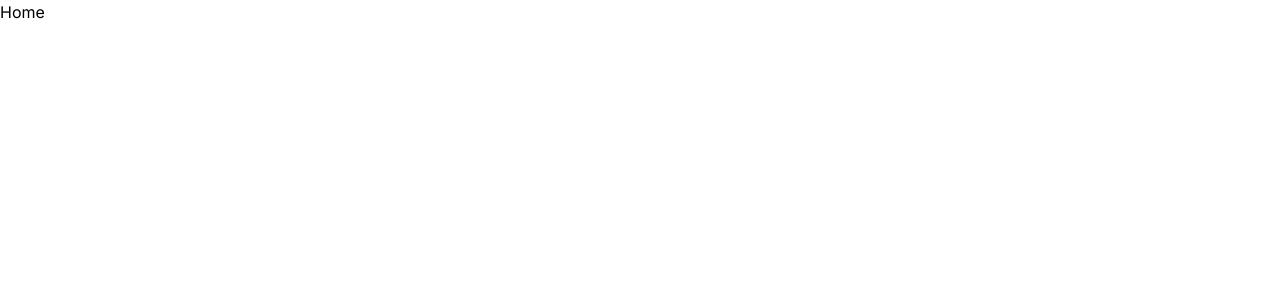
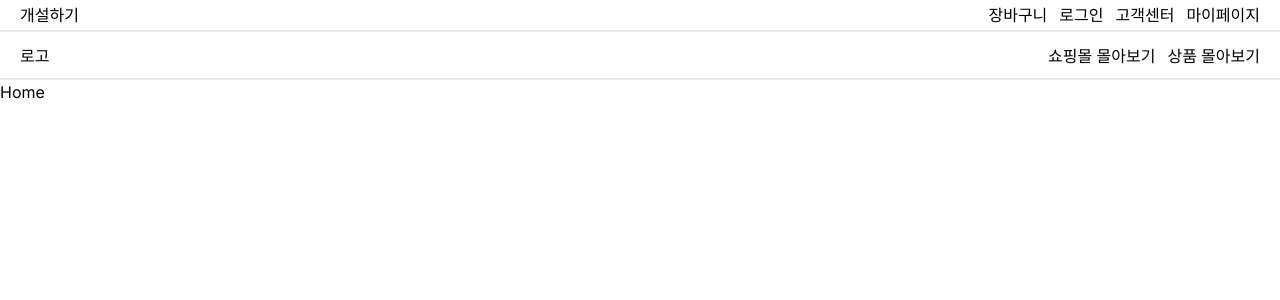
Before and after one commit to amh6281/Template-Shop, a Next.js app: page / in a window 1280 px wide. Shown: the top 300 px of the page. Built offline with nearby package versions, Linux system fonts and the light colour scheme.

Commit message:
Feat: Navbar 추가

```diff
--- a/app/layout.tsx
+++ b/app/layout.tsx
@@ -1,6 +1,7 @@
 import type { Metadata } from "next";
 import { Inter } from "next/font/google";
 import "./globals.css";
+import Navbar from "@/components/Navbar";
 
 const inter = Inter({ subsets: ["latin"] });
 
@@ -16,7 +17,10 @@ export default function RootLayout({
 }>) {
   return (
     <html lang="en">
-      <body className={inter.className}>{children}</body>
+      <body className={inter.className}>
+        <Navbar />
+        {children}
+      </body>
     </html>
   );
 }
--- /dev/null
+++ b/components/Navbar.tsx
@@ -0,0 +1,24 @@
+const Navbar = () => {
+  return (
+    <div className="w-full h-20 border-b-2">
+      <div className="h-8 w-full border-b-2 flex items-center px-5 justify-between">
+        <span>개설하기</span>
+        <div className="flex items-end gap-3">
+          <span>장바구니</span>
+          <span>로그인</span>
+          <span>고객센터</span>
+          <span>마이페이지</span>
+        </div>
+      </div>
+      <div className="w-full h-12 flex items-center justify-between px-5">
+        <span>로고</span>
+        <div className="flex items-center gap-3 font-medium">
+          <span>쇼핑몰 몰아보기</span>
+          <span>상품 몰아보기</span>
+        </div>
+      </div>
+    </div>
+  );
+};
+
+export default Navbar;
```
